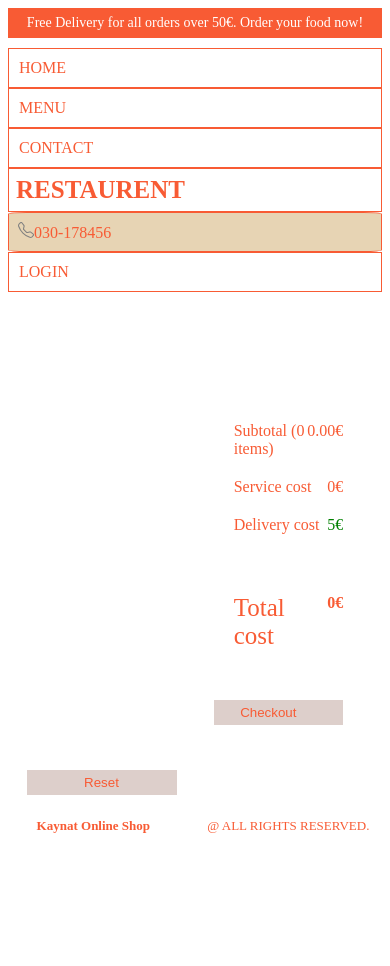
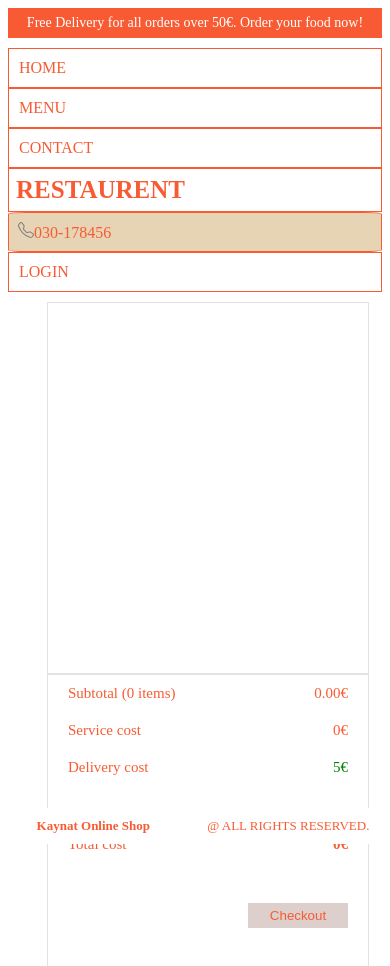
Before and after one commit to sabrinabu/restaurentapp2023, a React (Vite) app: page /cart in a window 390 px wide. Shown: the top 966 px of the page. Before the commit the page ends 901 px from the top, so only its background shows below. Built offline with nearby package versions, Linux system fonts and the light colour scheme.

Commit message:
cart page made responsive, separated checkout part of cart to new component, order page made responsive

```diff
--- a/src/components/cartitem/cartitem.scss
+++ b/src/components/cartitem/cartitem.scss
@@ -1,4 +1,6 @@
 .cartitem {
+  min-width: 450px;
+  border: 1px solid rgb(243, 238, 238);
   display: flex;
   padding: 10px;
   gap: 10px;
@@ -28,3 +30,40 @@
     width: 30px;
   }
 }
+
+@media only screen and (max-width: 750px) {
+  .cartitem {
+    min-width: 260px;
+    border: 1px solid;
+    display: flex;
+    gap: 1px;
+
+    .img {
+      width: 40px;
+      height: 40px;
+      object-fit: cover;
+      padding: 5px;
+    }
+    .titlesize {
+      font-size: 10px;
+      width: 70px;
+      display: flex;
+      flex-direction: column;
+      .title {
+        padding: 5px;
+      }
+      .size {
+        padding: 5px;
+      }
+    }
+    .price {
+      font-size: 10px;
+      font-weight: 600;
+      padding: 5px;
+    }
+    .deletebtn {
+      height: 30px;
+      width: 30px;
+    }
+  }
+}
--- /dev/null
+++ b/src/components/checkout/Checkout.tsx
@@ -0,0 +1,44 @@
+import "./checkout.scss";
+import { useAppSelector } from "../../redux/store";
+
+export const Checkout = () => {
+  const handleCheckout = () => {
+    alert(
+      "Checkout will be implemented soon, until then you can get everything for free. Happy?"
+    );
+  };
+  const cart = useAppSelector((state) => state.cart);
+
+  return (
+    <div className="checkout">
+      <div className="row">
+        <span className="text">Subtotal ({cart.totalquantity} items)</span>
+        <span className="text">{cart.total.toFixed(2)}€</span>
+      </div>
+      <div className="row">
+        <span className="text">Service cost</span>
+        <span className="text">0€</span>
+      </div>
+      <div className="row">
+        <span className="text">Delivery cost</span>
+        <span className="text" style={{ color: "green" }}>
+          {cart.total > 50 ? "Free!" : "5€"}
+        </span>
+      </div>
+      <div className="row" style={{ padding: "50px 20px" }}>
+        <span>Total cost</span>
+        <span className="text" style={{ fontWeight: 600 }}>
+          {cart.total > 0.1
+            ? cart.total < 50 && cart.total !== 0
+              ? (cart.total + 5).toFixed(2)
+              : cart.total.toFixed(2)
+            : 0}
+          €
+        </span>
+      </div>
+      <button className="checkoutbtn" onClick={() => handleCheckout()}>
+        Checkout
+      </button>
+    </div>
+  );
+};
--- /dev/null
+++ b/src/components/checkout/checkout.scss
@@ -0,0 +1,45 @@
+.checkout {
+  display: flex;
+  flex-direction: column;
+  width: 100%;
+  .row {
+    display: flex;
+    justify-content: space-between;
+    padding: 10px 20px;
+    .text {
+    }
+  }
+  .checkoutbtn {
+    padding: 5px;
+    margin-right: 20px;
+    width: 150px;
+    align-self: flex-end;
+    color: rgb(248, 91, 52);
+    background-color: rgb(221, 207, 203);
+    border-style: none;
+    cursor: pointer;
+  }
+}
+
+@media only screen and (max-width: 750px) {
+  .checkout {
+    display: flex;
+    flex-direction: column;
+    width: 100%;
+    .row {
+      display: flex;
+      justify-content: space-between;
+      padding: 10px 20px;
+    }
+    .checkoutbtn {
+      padding: 5px;
+      margin-right: 20px;
+      width: 100px;
+      align-self: flex-end;
+      color: rgb(248, 91, 52);
+      background-color: rgb(221, 207, 203);
+      border-style: none;
+      cursor: pointer;
+    }
+  }
+}
--- a/src/components/order/order.scss
+++ b/src/components/order/order.scss
@@ -25,3 +25,34 @@
     }
   }
 }
+
+@media only screen and (max-width: 750px) {
+  .order {
+    .row {
+      display: flex;
+      padding: 5px;
+      color: rgb(248, 91, 52);
+      font-size: 15px;
+      .orderid {
+        flex: 3;
+        padding: 10px;
+      }
+      .date {
+        flex: 2;
+        padding: 10px;
+      }
+      .price {
+        flex: 1;
+        padding: 10px;
+      }
+      .desc {
+        flex: 7;
+        padding: 10px;
+      }
+      .status {
+        flex: 4;
+        padding: 10px;
+      }
+    }
+  }
+}
--- a/src/pages/cart/Cart.tsx
+++ b/src/pages/cart/Cart.tsx
@@ -1,20 +1,13 @@
 import Banner from "../../components/banner/Banner";
 import Cartitem from "../../components/cartitem/Cartitem";
+import { Checkout } from "../../components/checkout/Checkout";
 import Footer from "../../components/footer/Footer";
 import Navbar from "../../components/navbar/Navbar";
-import { reset } from "../../redux/cartRedux";
-import { useAppSelector, useAppDispatch } from "../../redux/store";
+import { useAppSelector } from "../../redux/store";
 import "./cart.scss";
 
 export default function Cart() {
   const cart = useAppSelector((state) => state.cart);
-  const handleClick = () => {
-    alert(
-      "Checkout will be implemented soon, until then you can get everything for free. Happy?"
-    );
-  };
-
-  const dispatch = useAppDispatch();
 
   return (
     <div className="cart">
@@ -27,46 +20,10 @@ export default function Cart() {
               <Cartitem cartItem={cardProduct} key={cardProduct.id} />
             ))}
           </div>
-          <button className="resetButton" onClick={() => dispatch(reset())}>
-            Reset
-          </button>
         </div>
         <div className="parent">
           <div className="center">
-            <div className="checkout">
-              <div className="row">
-                <span className="text">
-                  Subtotal ({cart.totalquantity} items)
-                </span>
-                <span className="text">{cart.total.toFixed(2)}€</span>
-              </div>
-              <div className="row">
-                <span className="text">Service cost</span>
-                <span className="text">0€</span>
-              </div>
-              <div className="row">
-                <span className="text">Delivery cost</span>
-                <span className="text" style={{ color: "green" }}>
-                  {cart.total > 50 ? "Free!" : "5€"}
-                </span>
-              </div>
-              <div className="row" style={{ padding: "50px 20px" }}>
-                <span className="text" style={{ fontSize: "25px" }}>
-                  Total cost
-                </span>
-                <span className="text" style={{ fontWeight: 600 }}>
-                  {cart.total > 0.1
-                    ? cart.total < 50 && cart.total !== 0
-                      ? (cart.total + 5).toFixed(2)
-                      : cart.total.toFixed(2)
-                    : 0}
-                  €
-                </span>
-              </div>
-              <button className="checkoutbtn" onClick={() => handleClick()}>
-                Checkout
-              </button>
-            </div>
+            <Checkout />
           </div>
         </div>
       </div>
--- a/src/pages/cart/cart.scss
+++ b/src/pages/cart/cart.scss
@@ -1,50 +1,46 @@
 .cart {
   .wrapper {
-    height: 70vh;
+    height: 75vh;
     display: flex;
     flex-wrap: wrap;
     .parent {
+      min-width: 500px;
       flex: 1;
       display: flex;
       justify-content: center;
       align-items: center;
       flex-direction: column;
       .center {
+        border: 1px solid rgb(230, 224, 224);
         height: 370px;
         width: 80%;
         overflow: auto;
         color: rgb(248, 91, 52);
-        .checkout {
-          display: flex;
-          flex-direction: column;
-          width: 100%;
-          .row {
-            display: flex;
-            justify-content: space-between;
-            padding: 10px 20px;
-            .text {
-            }
-          }
-          .checkoutbtn {
-            padding: 5px;
-            margin-right: 20px;
-            width: 150px;
-            align-self: flex-end;
-            color: rgb(248, 91, 52);
-            background-color: rgb(221, 207, 203);
-            border-style: none;
-            cursor: pointer;
-          }
-        }
-      }
-      .resetButton {
-        width: 150px;
-        padding: 5px;
-        color: rgb(248, 91, 52);
-        background-color: rgb(221, 207, 203);
-        border-style: none;
-        cursor: pointer;
       }
     }
   }
 }
+
+@media only screen and (max-width: 750px) {
+  .cart {
+    .wrapper {
+      height: 70vh;
+      display: flex;
+      flex-wrap: wrap;
+      .parent {
+        min-width: 400px;
+        flex: 1;
+        display: flex;
+        justify-content: center;
+        align-items: center;
+        flex-direction: column;
+        font-size: 15px;
+        .center {
+          height: 370px;
+          overflow: auto;
+          color: rgb(248, 91, 52);
+        }
+      }
+    }
+  }
+}
```
